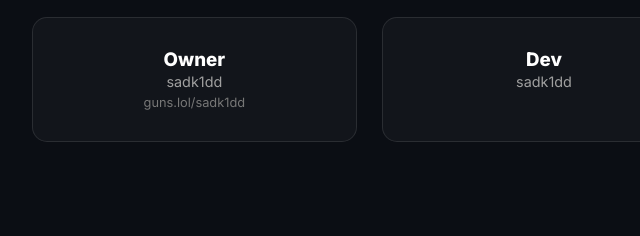
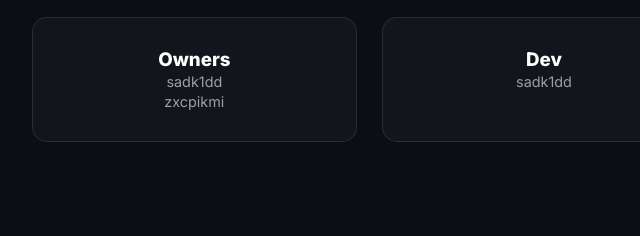
Before and after one commit to pikmivisuals/PikmiVisuals, a plain HTML site: page index.html in a window 1280 px wide. Shown: the part 1936-2172 px from the top of the page, 96-736 px from the left. Drawn offline with Linux system fonts and the light colour scheme.

Commit message:
Update index.html

```diff
--- a/index.html
+++ b/index.html
@@ -1,4 +1,3 @@
-
 <!DOCTYPE html>
 <html lang="ru">
 <head>
@@ -138,7 +137,7 @@ section{
     padding:120px 10%;
 }
 
-/* ABOUT */
+/* TITLES */
 .about h2,
 .features h2,
 .team h2,
@@ -147,6 +146,7 @@ section{
     margin-bottom:20px;
 }
 
+/* ABOUT */
 .about p{
     color:var(--dim);
     max-width:700px;
@@ -296,10 +296,11 @@ PikmiVisuals — визуальный бизнес проект, созданн
 <h2>Команда</h2>
 
 <div class="team-grid">
+
 <div class="member">
-<h3>Owner</h3>
+<h3>Owners</h3>
 <span>sadk1dd</span><br>
-<span style="font-size:0.8rem;color:#777;">guns.lol/sadk1dd</span>
+<span>zxcpikmi</span>
 </div>
 
 <div class="member">
@@ -311,6 +312,7 @@ PikmiVisuals — визуальный бизнес проект, созданн
 <h3>Visual Designer</h3>
 <span>sadk1dd</span>
 </div>
+
 </div>
 </section>
 
@@ -324,9 +326,7 @@ PikmiVisuals — визуальный бизнес проект, созданн
 <span>Старая версия проекта</span>
 </div>
 
-<a class="btn"
-href="https://workupload.com/start/XQ3xkt3PrsK"
-target="_blank">
+<a class="btn" href="https://workupload.com/start/XQ3xkt3PrsK" target="_blank">
 ⬇ Скачать
 </a>
 </div>
```
